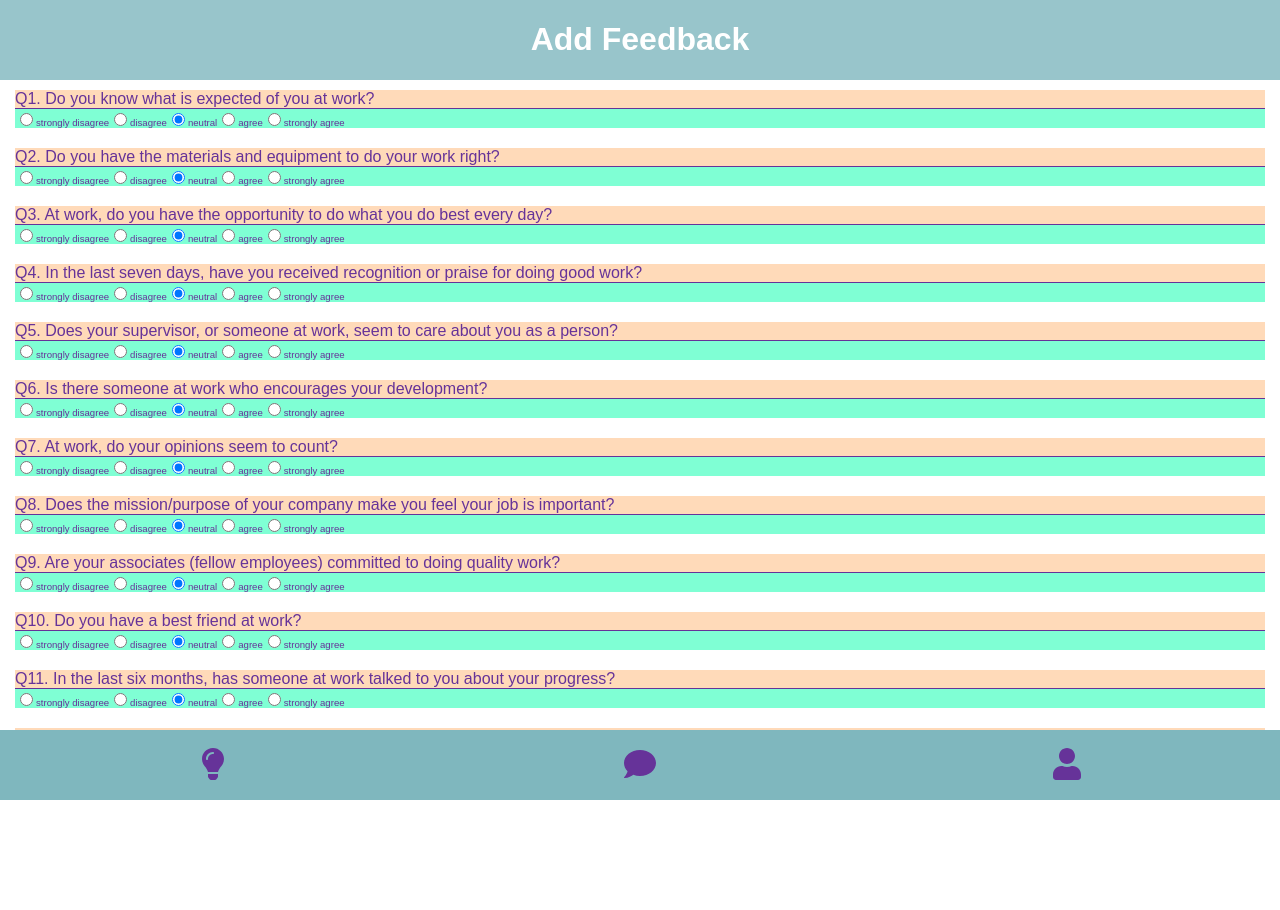
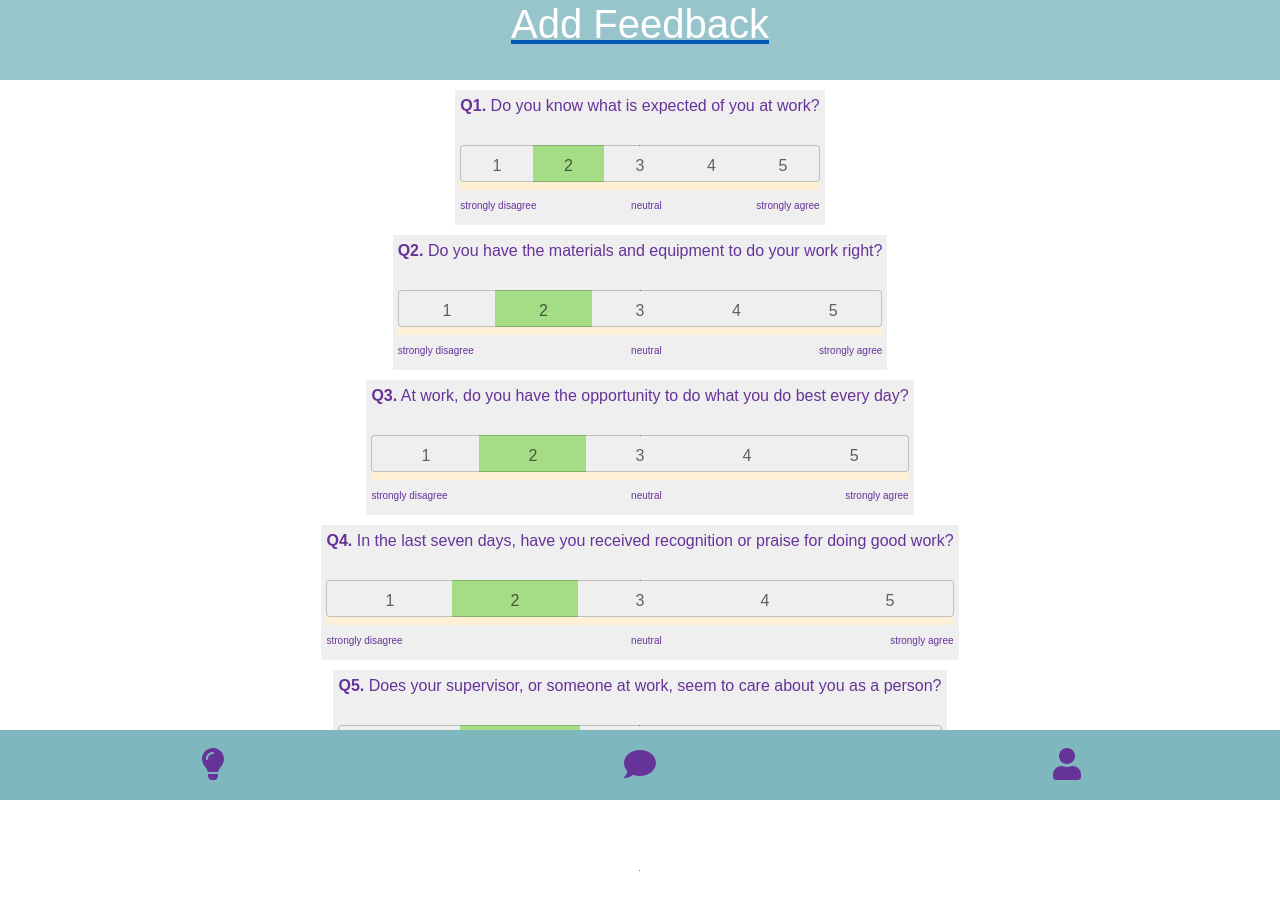
Before and after one commit to leojclarke/idyeahs, a React (Create React App) app: page /feedback/add in a window 1280 px wide. Shown: the top 910 px of the page. Before the commit the page ends 800 px from the top, so only its background shows below. Built offline with nearby package versions, Linux system fonts and the light colour scheme; what uid would draw is missing.

Commit message:
Styled radio buttons

```diff
--- a/package.json
+++ b/package.json
@@ -23,12 +23,14 @@
     "@fortawesome/free-solid-svg-icons": "^5.8.2",
     "@fortawesome/react-fontawesome": "^0.1.4",
     "babel-plugin-styled-components": "1.10.0",
+    "bootstrap": "^4.3.1",
     "chart.js": "^2.8.0",
     "chartjs-plugin-annotation": "^0.5.7",
     "docz": "1.2.0",
     "docz-theme-default": "1.2.0",
     "dotenv": "8.0.0",
     "express": "4.17.0",
+    "final-form": "^4.13.1",
     "i": "^0.3.6",
     "mongoose": "5.5.10",
     "nodemon": "1.19.0",
@@ -37,8 +39,10 @@
     "prettier": "1.17.1",
     "prop-types": "^15.7.2",
     "react": "16.8.6",
+    "react-bootstrap": "^1.0.0-beta.9",
     "react-chartjs-2": "^2.7.6",
     "react-dom": "16.8.6",
+    "react-final-form": "^6.0.1",
     "react-floating-action-button": "^1.0.5",
     "react-router-dom": "5.0.0",
     "react-scripts": "3.0.1",
--- a/public/index.html
+++ b/public/index.html
@@ -10,6 +10,13 @@
 
     <link rel="manifest" href="%PUBLIC_URL%/manifest.json" />
 
+    <link
+      rel="stylesheet"
+      href="https://maxcdn.bootstrapcdn.com/bootstrap/4.3.1/css/bootstrap.min.css"
+      integrity="sha384-ggOyR0iXCbMQv3Xipma34MD+dH/1fQ784/j6cY/iJTQUOhcWr7x9JvoRxT2MZw1T"
+      crossorigin="anonymous"
+      />
+
     <title>IDYEAHS</title>
   </head>
   <body>
--- a/src/app/App.js
+++ b/src/app/App.js
@@ -14,7 +14,7 @@ import UserLogin from './UserLogin';
 import mockIdeas from './MockIdeasData';
 import GallupTwelveQuestions from './Gallup12Questions';
 import FeedbackResultsPage from './FeedbackResults';
-import FeedbackForm from './FeedbackForm';
+import FeedbackForm from './FeedbackFormStyledRadioButtons';
 
 const Grid = styled.div`
   display: grid;
@@ -31,6 +31,7 @@ export default function App() {
   );
   const [counter, setCounter] = useState(getLocal('counter') || 0);
   const [user, setUser] = useState(getLocal('user') || null);
+  const [isSelected, setSelected] = useState('');
 
   useEffect(() => setLocal('ideas', ideas), [ideas]);
   useEffect(() => setLocal('responses', responses), [responses]);
@@ -55,18 +56,20 @@ export default function App() {
     history.push('/ideas');
   }
 
-  function handleFeedbackSubmit(event, history) {
-    event.preventDefault();
-    const { target } = event;
-    console.log('Feedback Event: ', target.res);
-    const form = Array(target);
+  function handleFeedbackSubmit(answers, history) {
     const newCounter = counter + 1;
     setCounter(newCounter);
     const responsesSum = responses.map(
-      (number, index) => Number(number) + Number(form[index])
+      (number, index) => Number(number) + Number(answers[index])
     );
     setResponses(responsesSum);
     history.push('/feedback');
+  }
+
+  function handleOptionChange(event) {
+    setSelected({
+      selectedOption: event.target.value,
+    });
   }
 
   function handleTagClick(tag) {
@@ -155,7 +158,9 @@ export default function App() {
               <Header title={'Add Feedback'} />
               <FeedbackForm
                 questions={GallupTwelveQuestions}
-                onSubmit={handleFeedbackSubmit}
+                handleSubmit={handleFeedbackSubmit}
+                onChange={handleOptionChange}
+                isSelected={isSelected}
                 history={props.history}
               />
             </>
--- a/src/app/FeedbackForm.js
+++ b/src/app/FeedbackForm.js
@@ -10,27 +10,27 @@ const StyledForm = styled.form`
 const StyledQuestionContainer = styled.div`
   display: grid;
   grid-template-rows: 1fr 1fr;
-  padding: 0px 5px;
+  padding: 10px;
   margin-bottom: 20px;
+  line-height: 1.4rem;
+  color: rebeccapurple;
+  background: #efefef;
+`;
+
+const StyledQuestion = styled.div`
+  color: rebeccapurple;
+  font-size: 1rem;
+  padding-bottom: 10px;
+`;
+
+const StyledResponse = styled.div`
+  display: flex;
+  height: 35px;
+  align-content: center;
   color: rebeccapurple;
 `;
 
-const StyledQuestion = styled.div`
-  background: peachpuff;
-  color: rebeccapurple;
-  border-bottom: 0.5px solid rebeccapurple;
-`;
-
-const StyledResponse = styled.div`
-  background: aquamarine;
-  display: flex;
-  align-items: center;
-  text-align: center;
-  color: rebeccapurple;
-  font-size: 0.6rem;
-`;
-
-const StyledButton = styled.button`
+const StyledSubmitButton = styled.button`
   display: grid;
   margin-bottom: 5px;
   padding: 5px;
@@ -41,65 +41,67 @@ const StyledButton = styled.button`
   font-size: 1.3em;
 `;
 
-export default function FeedbackForm({ questions, onSubmit, history }) {
+export default function FeedbackForm({ questions, handleSubmit, history }) {
+  function handleFormSubmit(event, questions, history) {
+    event.preventDefault();
+    const form = event.target;
+    const answers = questions.map(question => form[`q-${question.id}`].value);
+    console.log('Answers:', answers);
+    handleSubmit(answers, history);
+  }
+
   return (
     <StyledForm
-      onSubmit={event => {
-        onSubmit(event, history);
-        event.persist();
-        console.log('Form result: ', event);
-      }}
+      id="addFeedback"
+      onSubmit={event => handleFormSubmit(event, questions, history)}
     >
       {questions.map(question => (
-        <StyledQuestionContainer key={question.question_id}>
+        <StyledQuestionContainer key={question.id}>
           <StyledQuestion>
-            Q{question.question_id + 1}. {question.question_text_en}
+            <strong>Q{question.id + 1}.</strong> {question.question_text_en}
           </StyledQuestion>
           <StyledResponse>
-            <div>
-              <label>
-                <input type="radio" name={question.question_id} value="1" />
-                strongly disagree
-              </label>
-            </div>
-
-            <div>
-              <label>
-                <input type="radio" name={question.question_id} value="2" />
-                disagree
-              </label>
-            </div>
-
-            <div>
-              <label>
-                <input
-                  type="radio"
-                  name={question.question_id}
-                  value="3"
-                  defaultChecked={true}
-                />
-                neutral
-              </label>
-            </div>
-
-            <div>
-              <label>
-                <input type="radio" name={question.question_id} value="4" />
-                agree
-              </label>
-            </div>
-
-            <div>
-              <label>
-                <input type="radio" name={question.question_id} value="5" />
-                strongly agree
-              </label>
-            </div>
+            <input
+              type="radio"
+              name={`q-${question.id}`}
+              id="radio-1"
+              value="1"
+            />
+            <label htmlFor="radio-1">strongly disagree</label>
+            <input
+              type="radio"
+              name={`q-${question.id}`}
+              id="radio-2"
+              value="2"
+              defaultChecked={true}
+            />
+            <label htmlFor="radio-2">disagree</label>
+            <input
+              type="radio"
+              name={`q-${question.id}`}
+              id="radio-3"
+              value="3"
+            />
+            <label htmlFor="radio-3">neutral</label>
+            <input
+              type="radio"
+              name={`q-${question.id}`}
+              id="radio-4"
+              value="4"
+            />
+            <label htmlFor="radio-4">agree</label>
+            <input
+              type="radio"
+              name={`q-${question.id}`}
+              id="radio-5"
+              value="5"
+            />
+            <label htmlFor="radio-5">strongly agree</label>
           </StyledResponse>
         </StyledQuestionContainer>
       ))}
 
-      <StyledButton>Add Feedback</StyledButton>
+      <StyledSubmitButton>Add Feedback</StyledSubmitButton>
     </StyledForm>
   );
 }
--- /dev/null
+++ b/src/app/FeedbackFormStyledRadioButtons.js
@@ -0,0 +1,176 @@
+import React from 'react';
+import styled from 'styled-components';
+import { Button, ButtonGroup } from 'react-bootstrap';
+
+const Grid = styled.div`
+  display: grid;
+  padding: 10px;
+  overflow: scroll;
+`;
+
+const StyledForm = styled.form`
+  display: grid;
+`;
+
+const StyledQuestionContainer = styled.div`
+  display: grid;
+  grid-template-rows: 1fr 1fr 0.5fr;
+  justify-self: center;
+  align-self: center;
+  padding: 5px;
+  margin-bottom: 10px;
+  line-height: 1.4rem;
+  color: rebeccapurple;
+  background: #efefef;
+`;
+
+const StyledQuestion = styled.div`
+  color: rebeccapurple;
+  font-size: 1rem;
+  padding-bottom: 10px;
+`;
+
+const StyledResponse = styled.div`
+  background: papayawhip;
+  display: inline-flex;
+  vertical-align: middle;
+  flex-grow: 1;
+  justify-content: space-between;
+  height: 90%;
+  color: rebeccapurple;
+  justify-content: center;
+
+  input {
+    position: absolute;
+    height: 1px;
+    width: 1px;
+    border: 0;
+  }
+
+  label {
+    background-color: #efefef;
+    display: inline-block;
+    flex: 1 1 auto;
+    color: rgba(0, 0, 0, 0.6);
+    font-weight: 400;
+    font-size: 1rem;
+    line-height: 1.5rem;
+    text-align: center;
+    padding: 8px 16px;
+    margin-right: 0px;
+    border-top: 1px solid rgba(0, 0, 0, 0.2);
+    border-bottom: 1px solid rgba(0, 0, 0, 0.2);
+    transition: all 0.1s ease-in-out;
+  }
+
+  label:hover {
+    cursor: pointer;
+  }
+
+  input:checked + label {
+    background-color: #a5dc86;
+  }
+
+  label:first-of-type {
+    border-radius: 4px 0 0 4px;
+    border-left: 1px solid rgba(0, 0, 0, 0.2);
+  }
+
+  label:last-of-type {
+    border-radius: 0 4px 4px 0;
+    border-right: 1px solid rgba(0, 0, 0, 0.2);
+  }
+`;
+
+const StyledButton = styled.button`
+  display: flex;
+  margin-bottom: 5px;
+  padding: 5px;
+  background: #dacc3e;
+  justify-content: center;
+  color: white;
+  border: 1px solid #dacc3e;
+  font-size: 1.3em;
+`;
+
+const space_between = {
+  display: 'flex',
+  justifyContent: 'space-between',
+  fontSize: '10px',
+  margin: '0',
+};
+
+export default function FeedbackForm({ questions, handleSubmit, history }) {
+  function handleFormSubmit(event, questions, history) {
+    event.preventDefault();
+    const form = event.target;
+    const answers = questions.map(
+      question => form[`q-${question.id + 1}`].value
+    );
+    console.log('Answers:', answers);
+    handleSubmit(answers, history);
+  }
+
+  return (
+    <Grid>
+      <StyledForm
+        id="addFeedback"
+        onSubmit={event => handleFormSubmit(event, questions, history)}
+      >
+        {questions.map(question => (
+          <StyledQuestionContainer key={question.id}>
+            <StyledQuestion>
+              <strong>Q{question.id + 1}.</strong> {question.question_text_en}
+            </StyledQuestion>
+
+            <StyledResponse>
+              <input
+                type="radio"
+                name={`q-${question.id + 1}`}
+                id={`radio-${question.id + 'a'}`}
+                value="1"
+              />
+              <label htmlFor={`radio-${question.id + 'a'}`}>1</label>
+              <input
+                type="radio"
+                name={`q-${question.id + 1}`}
+                id={`radio-${question.id + 'b'}`}
+                value="2"
+                defaultChecked={true}
+              />
+              <label htmlFor={`radio-${question.id + 'b'}`}>2</label>
+              <input
+                type="radio"
+                name={`q-${question.id + 1}`}
+                id={`radio-${question.id + 'c'}`}
+                value="3"
+              />
+              <label htmlFor={`radio-${question.id + 'c'}`}>3</label>
+              <input
+                type="radio"
+                name={`q-${question.id + 1}`}
+                id={`radio-${question.id + 'd'}`}
+                value="4"
+              />
+              <label htmlFor={`radio-${question.id + 'd'}`}>4</label>
+              <input
+                type="radio"
+                name={`q-${question.id + 1}`}
+                id={`radio-${question.id + 'e'}`}
+                value="5"
+              />
+              <label htmlFor={`radio-${question.id + 'e'}`}>5</label>
+            </StyledResponse>
+            <div style={space_between}>
+              <div>strongly disagree</div>
+              <div>neutral</div>
+              <div>strongly agree</div>
+            </div>
+          </StyledQuestionContainer>
+        ))}
+
+        <StyledButton>Add Feedback</StyledButton>
+      </StyledForm>
+    </Grid>
+  );
+}
--- a/src/app/FeedbackResponse.js
+++ b/src/app/FeedbackResponse.js
@@ -28,6 +28,7 @@ export function FeedbackQuestion({
         Q{questionNumber}. {question}
       </QuestionTitle>
       <Result>
+        Result:{' '}
         {counter !== 0 ? (result[index] / counter).toFixed(2) : 'No Result'}
       </Result>
     </FeedbackContainer>
--- a/src/app/FeedbackResults.js
+++ b/src/app/FeedbackResults.js
@@ -13,11 +13,11 @@ export default function FeedbackResultsPage({ responses, questions, counter }) {
     <FeedbackResponses>
       {questions.map(question => (
         <FeedbackQuestion
-          key={question.question_id}
-          questionNumber={question.question_id + 1}
+          key={question.id}
+          questionNumber={question.id + 1}
           question={question.question_text_en}
           result={responses}
-          index={question.question_id}
+          index={question.id}
           counter={counter}
         />
       ))}
--- a/src/app/Gallup12Questions.js
+++ b/src/app/Gallup12Questions.js
@@ -1,79 +1,79 @@
 const gallupTwelveQuestions = [
   {
-    question_id: 0,
+    id: 0,
     question_text_en: 'Do you know what is expected of you at work?',
     question_text_de:
       'Mir ist klar, was von mir als Arbeitsleistung erwartet wird.',
   },
   {
-    question_id: 1,
+    id: 1,
     question_text_en:
       'Do you have the materials and equipment to do your work right?',
     question_text_de:
       'Ich verfüge über die nötigen Arbeitsmaterialien und Arbeitsbedingungen, um meine Arbeit gut und richtig auszuführen.',
   },
   {
-    question_id: 2,
+    id: 2,
     question_text_en:
       'At work, do you have the opportunity to do what you do best every day?',
     question_text_de:
       'Bei der Arbeit habe ich stets die Gelegenheit, das zu tun, was ich am besten kann.',
   },
   {
-    question_id: 3,
+    id: 3,
     question_text_en:
       'In the last seven days, have you received recognition or praise for doing good work?',
     question_text_de:
       'In den letzten sieben Tagen habe ich für gute Arbeit Anerkennung oder Lob erhalten.',
   },
   {
-    question_id: 4,
+    id: 4,
     question_text_en:
       'Does your supervisor, or someone at work, seem to care about you as a person?',
     question_text_de:
       'Meine Vorgesetzte/n oder jemand anders bei der Arbeit interessiert und schätzt mich als Mensch.',
   },
   {
-    question_id: 5,
+    id: 5,
     question_text_en:
       'Is there someone at work who encourages your development?',
     question_text_de:
       'Bei der Arbeit gibt es jemanden, der mich in meiner Entwicklung fördert.',
   },
   {
-    question_id: 6,
+    id: 6,
     question_text_en: 'At work, do your opinions seem to count?',
     question_text_de: 'In meinem Arbeitsumfeld hat meine Meinung Gewicht.',
   },
   {
-    question_id: 7,
+    id: 7,
     question_text_en:
       'Does the mission/purpose of your company make you feel your job is important?',
     question_text_de:
       'Das Ziel und die Unternehmensphilosophie unserer Firma geben mir das Gefühl, dass meine Arbeit wichtig ist.',
   },
   {
-    question_id: 8,
+    id: 8,
     question_text_en:
       'Are your associates (fellow employees) committed to doing quality work?',
     question_text_de:
       'Meine Kollegen / Kolleginnen fühlen sich verpflichtet und verantwortlich, Qualität in ihrer Arbeit abzuliefern.',
   },
   {
-    question_id: 9,
+    id: 9,
     question_text_en: 'Do you have a best friend at work?',
     question_text_de:
       'In meiner Firma habe ich einen guten Freund / eine gute Freundin.',
   },
   {
-    question_id: 10,
+    id: 10,
     question_text_en:
       'In the last six months, has someone at work talked to you about your progress?',
     question_text_de:
       'Im vergangenen Halbjahr hat jemand in meinem Unternehmen mit mir über meine Fortschritte gesprochen.',
   },
   {
-    question_id: 11,
+    id: 11,
     question_text_en:
       'In the last year, have you had opportunities to learn and grow?',
     question_text_de:
--- a/src/app/Header.js
+++ b/src/app/Header.js
@@ -3,10 +3,15 @@ import styled from 'styled-components';
 import { NavLink } from 'react-router-dom';
 
 const Heading = styled.header`
+  display: grid;
+  height: 80px;
   background: rgba(127, 183, 190, 0.8);
 `;
 
 const Title = styled.h1`
+  display: grid;
+  align-self: center;
+
   color: white;
   text-align: center;
 `;
```
Also changed, not shown: 1 other file (tests, documents, lock files or other folders).
